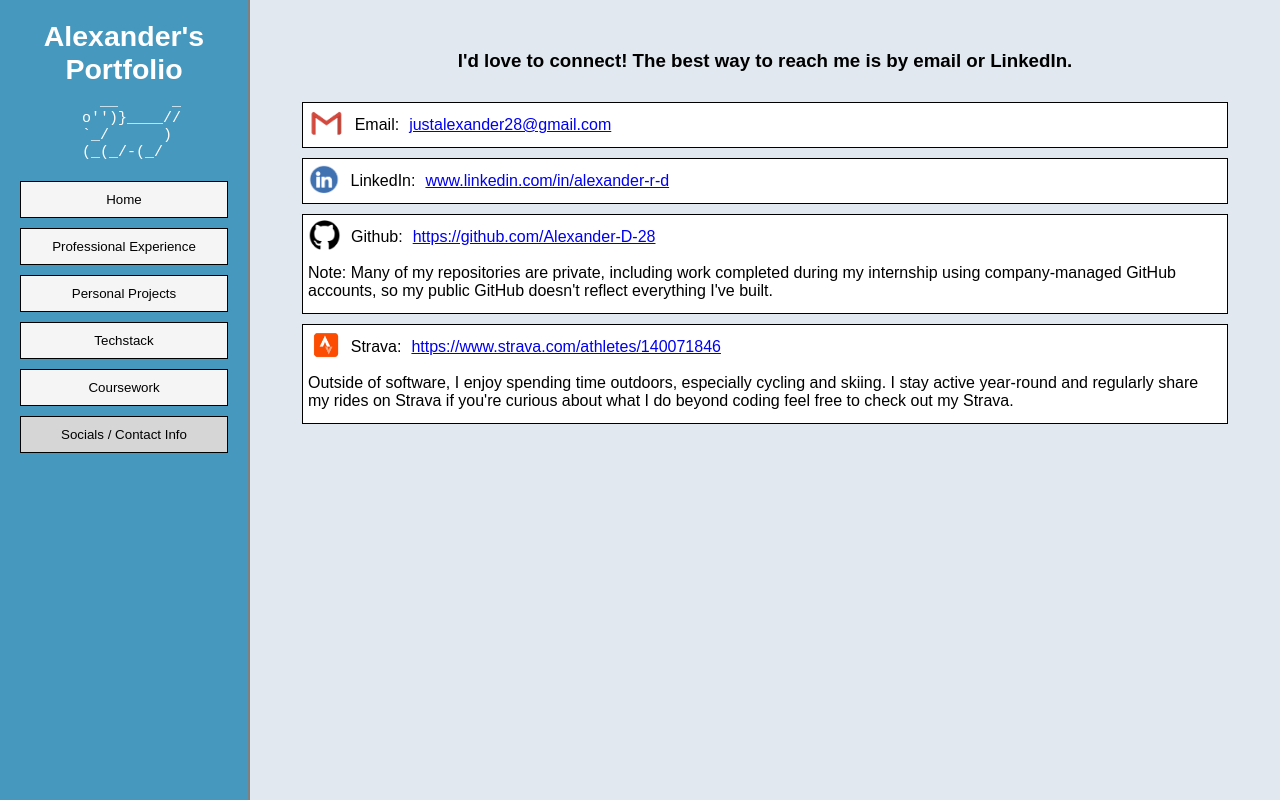
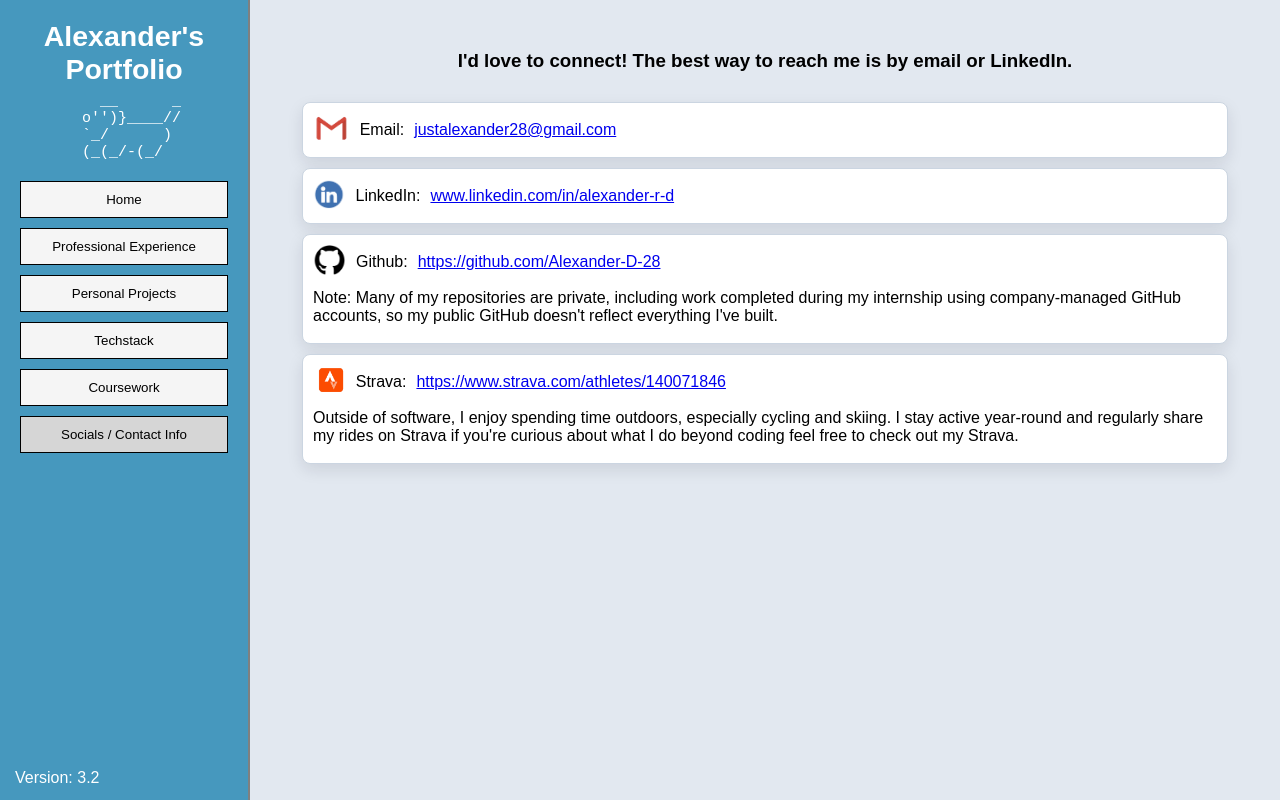
Before and after one commit to Alexander-D-28/Portfolio, a React (Vite) app: page / in a window 1280 px wide. Both pictures are taken after a click on the button "Socials / Contact Info". Built offline with nearby package versions, Linux system fonts and the light colour scheme.

Commit message:
Card display changes + current version number

```diff
--- a/src/components/sidebar/sidebar.css
+++ b/src/components/sidebar/sidebar.css
@@ -49,3 +49,9 @@
 .pages button.selected {
     background-color: #d6d6d6;
 }
+
+.version {
+    position: fixed;
+    bottom: 5px;
+    left: 15px;
+}
--- a/src/components/sidebar/sidebar.jsx
+++ b/src/components/sidebar/sidebar.jsx
@@ -52,6 +52,10 @@ function Sidebar({page, setPage}) {
                 </button>
             </div>
 
+            <div className="version">
+                <p>Version: 3.2</p>
+            </div>
+
         </aside>
     );
 }
--- a/src/pages/home/home.css
+++ b/src/pages/home/home.css
@@ -1,5 +1,4 @@
 .home2 {
-    border: 1px solid black;
     width: 925px;
     height: auto;
     align-items: center;
@@ -7,6 +6,9 @@
     margin-top: 10px;
     background-color: white;
     padding: 25px;
+    border-radius: 8px;
+    border: 1px solid #CBD5E1;
+    box-shadow: 0 6px 16px rgba(15, 23, 42, 0.10);
 }
 
 .name {
--- a/src/pages/personalProjects/personalProjects.css
+++ b/src/pages/personalProjects/personalProjects.css
@@ -1,12 +1,14 @@
 .projects {
-    border: 1px solid black;
     width: 925px;
     display: flex;
     align-items: center;
     margin: auto;
     margin-top: 10px;
     background-color: white;
-    padding: 5px;
+    border: 1px solid #CBD5E1;
+    border-radius: 8px;
+    padding: 10px;
+    box-shadow: 0 6px 16px rgba(15, 23, 42, 0.10);
 }
 .content {
     margin-left: 10px;
--- a/src/pages/professionalExperience/professionalExperience.css
+++ b/src/pages/professionalExperience/professionalExperience.css
@@ -1,12 +1,13 @@
 .exp{
-    border: 1px solid black;
     width: 925px;
     align-items: center;
     margin: auto;
     margin-top: 10px;
     background-color: white;
-    /* box-shadow: 0 4px 6px rgba(0, 0, 0, 0.5); */
-    padding: 5px;
+    border: 1px solid #CBD5E1;
+    border-radius: 8px;
+    padding: 10px;
+    box-shadow: 0 6px 16px rgba(15, 23, 42, 0.10);
 }
 .top-content{
     display: flex;
--- a/src/pages/socials/socials.css
+++ b/src/pages/socials/socials.css
@@ -31,13 +31,15 @@
 }
 
 .social {
-    border: 1px solid black;
     width: 926px;
     align-items: center;
     margin: auto;
     margin-top: 10px;
     background-color: white;
-    padding: 5px;
+    border: 1px solid #CBD5E1;
+    border-radius: 8px;
+    padding: 10px;
+    box-shadow: 0 6px 16px rgba(15, 23, 42, 0.10);
 }
 .details {
     margin-top: 10px;
```
